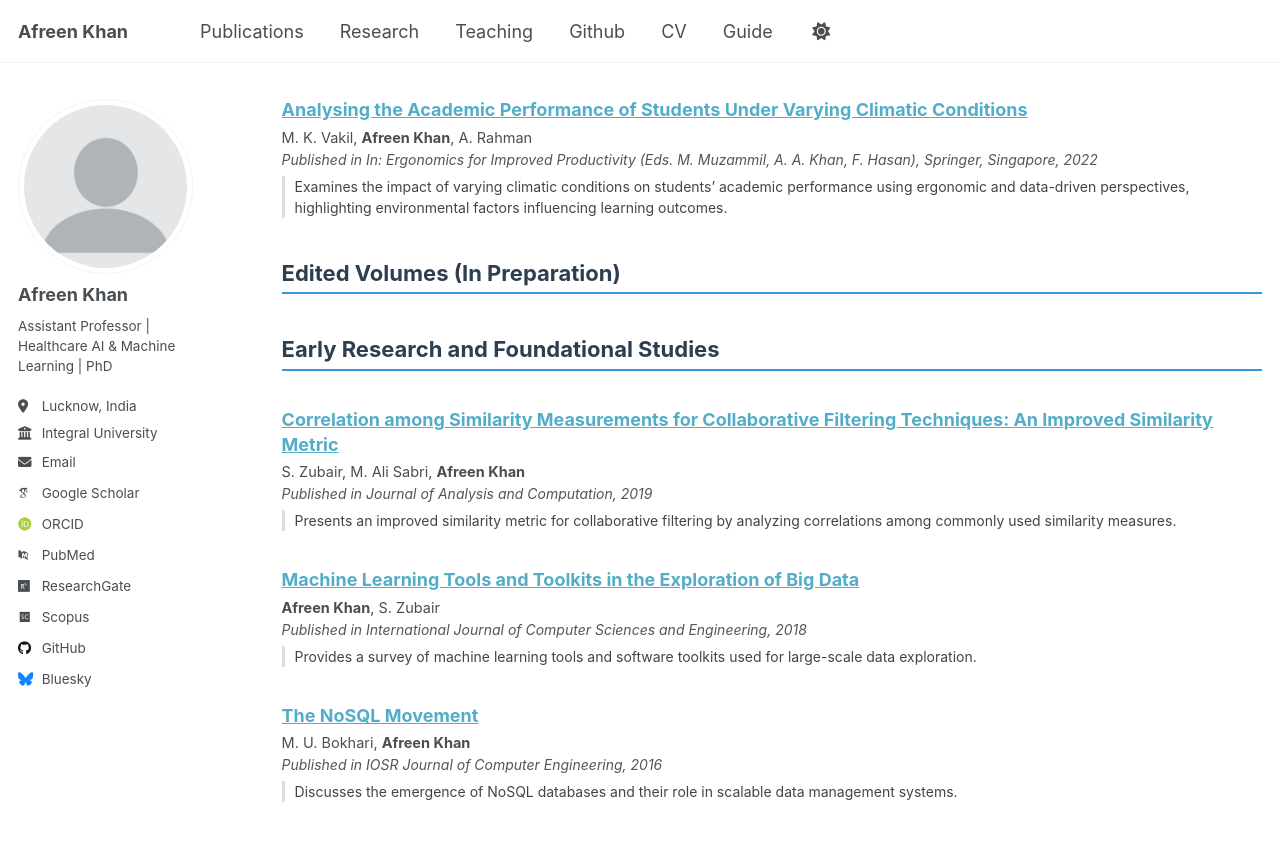
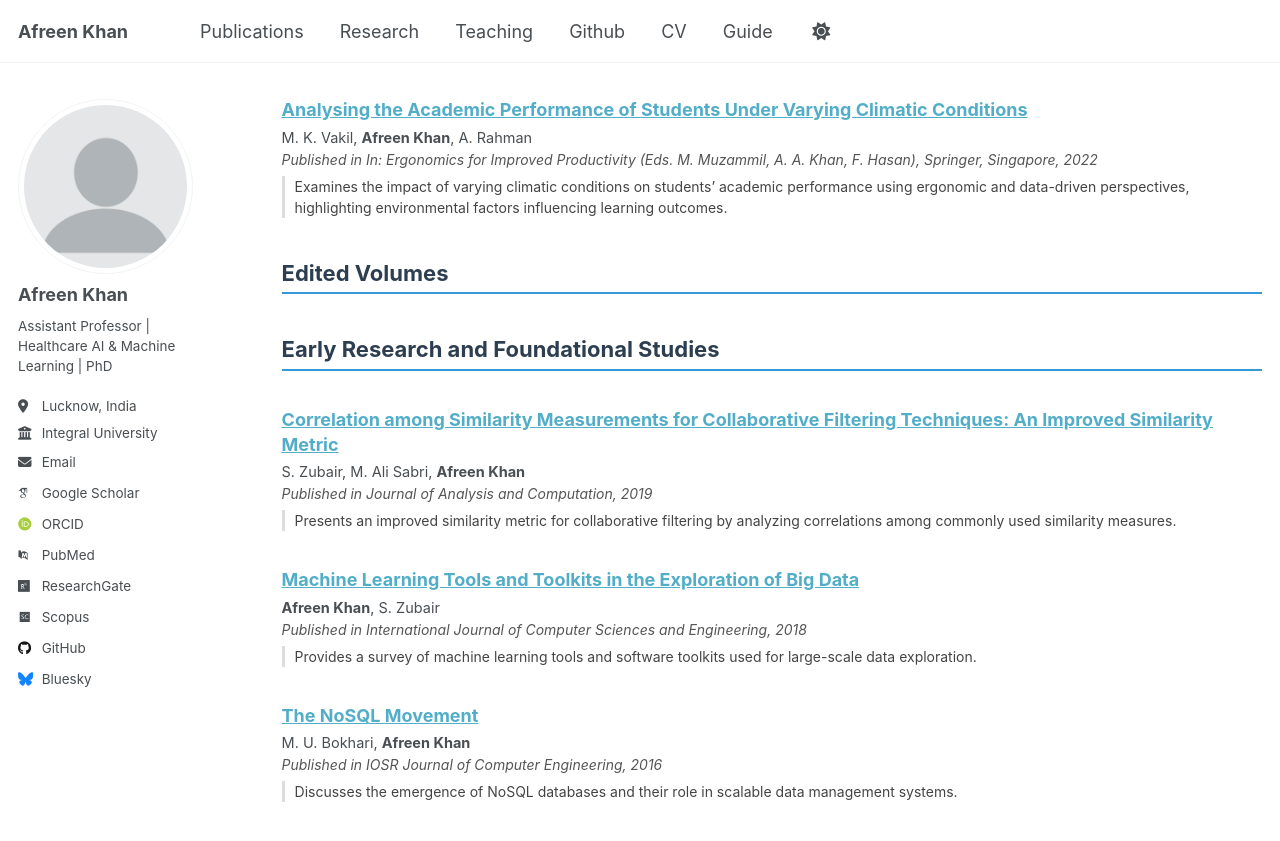
Before and after one commit to afreen-kh/afreen-kh.github.io, a Jekyll site: the page built from _pages/publications.html, in a window 1280 px wide and 900 px high, scrolled down 4359 px. Shown: the top 841 px of the window. Built offline with Jekyll 4.4.1, drawn with Linux system fonts in a browser that asks for light colours; some web fonts are replaced; a script that is not in the unit is left out.

Commit message:
Update publications.html

```diff
--- a/_pages/publications.html
+++ b/_pages/publications.html
@@ -33,7 +33,7 @@ my Google Scholar profile
   {% include archive-single.html %}
 {% endfor %}
 
-<h2 class="pub-section-title">Edited Volumes (In Preparation)</h2>
+<h2 class="pub-section-title">Edited Volumes</h2>
 
 {% assign edited_volumes = site.publications | where: "category", "edited-volume" | sort: "date" | reverse %}
 {% for post in edited_volumes %}
```
